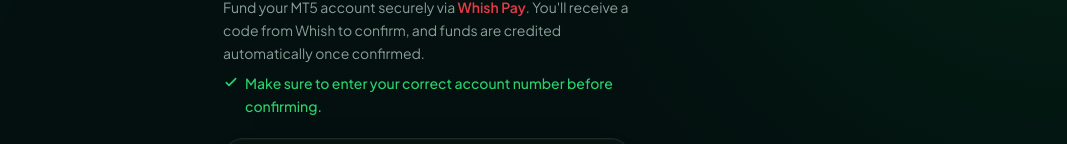
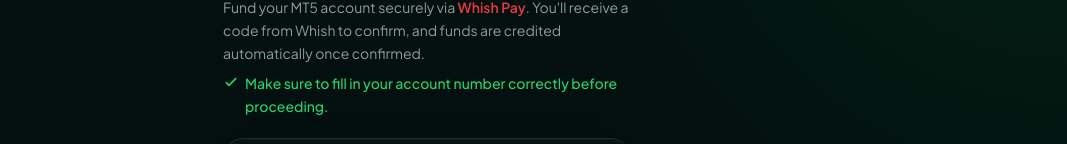
Before and after one commit to Aliam-eng/PSP-Portal, a Next.js app: page /deposit in a window 1280 px wide. Shown: the part 137-281 px from the top of the page, without its empty margins (213-1280 px from the left). Built offline with nearby package versions, Linux system fonts and the light colour scheme; no server answers; the database is empty.

Commit message:
update 3

```diff
--- a/src/app/deposit/page.tsx
+++ b/src/app/deposit/page.tsx
@@ -22,7 +22,7 @@
             <svg className="mt-0.5 h-4 w-4 shrink-0" viewBox="0 0 24 24" fill="none" stroke="currentColor" strokeWidth="2.5" strokeLinecap="round" strokeLinejoin="round">
               <path d="m5 13 4 4L19 7" />
             </svg>
-            Make sure to enter your correct account number before confirming.
+            Make sure to fill in your account number correctly before proceeding.
           </p>
         </div>
 
```
